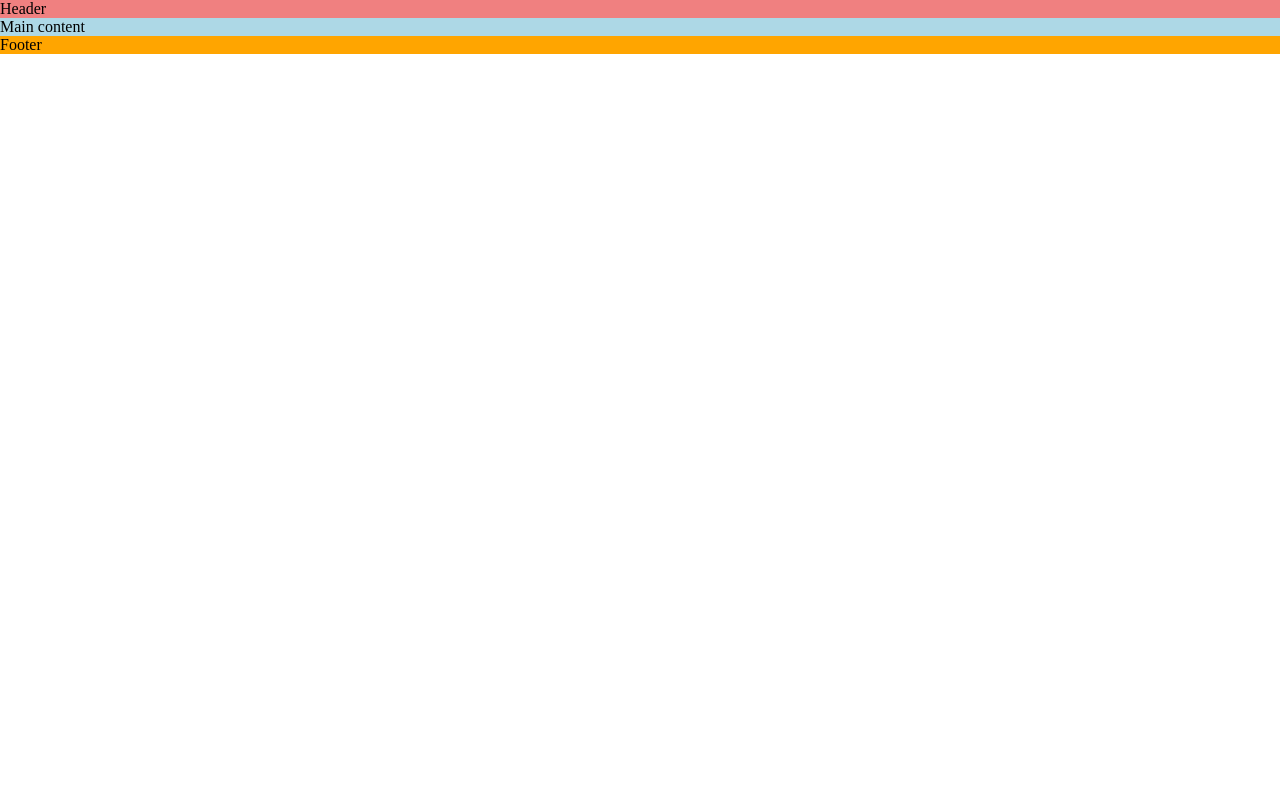
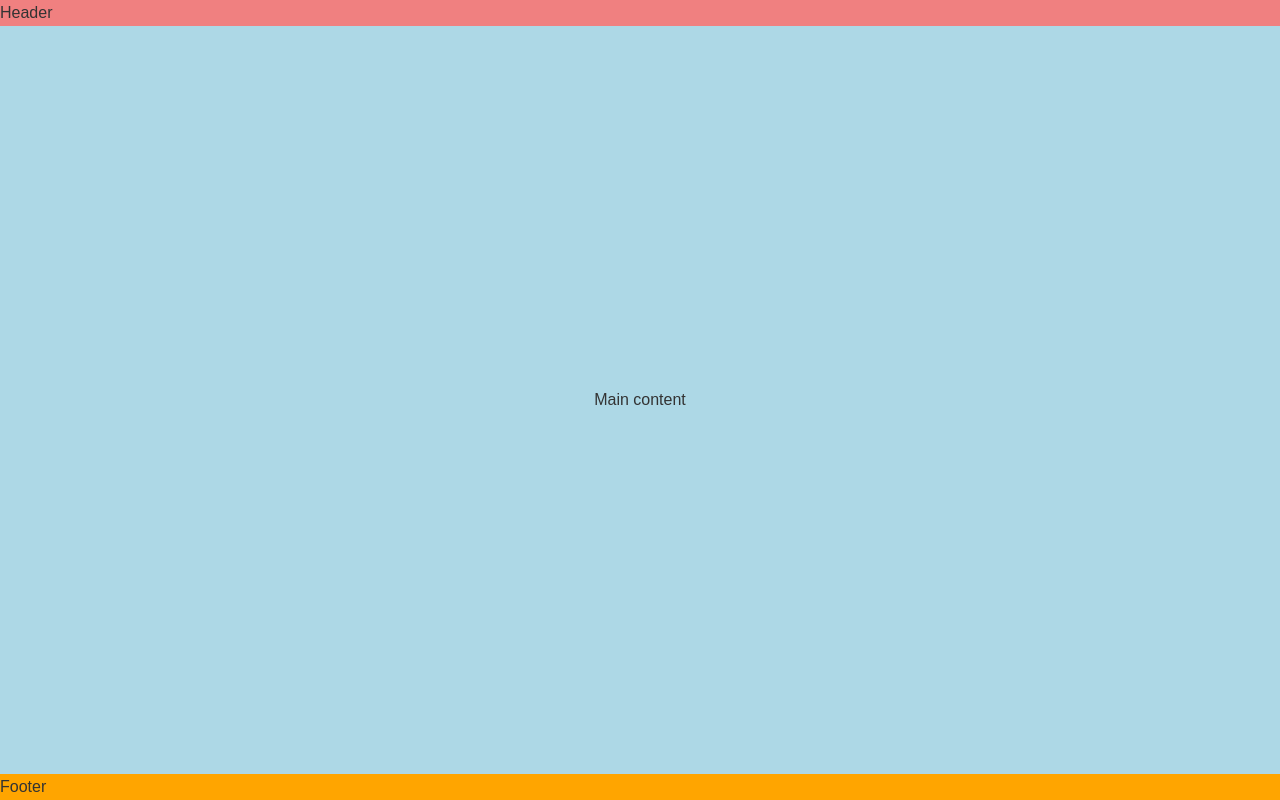
Before and after one commit to Kluivert777545/Love-running, a plain HTML site: page index.html in a window 1280 px wide. Drawn offline with Linux system fonts and the light colour scheme.

Commit message:
push footer down using flexstyle

```diff
--- a/assets/css/style.css
+++ b/assets/css/style.css
@@ -4,7 +4,22 @@
     padding: 0;
     box-sizing: border-box;
 }
+
+/* general styles */
+body {
+    min-height: 100vh;
+    display: flex;
+    flex-direction: column;
+/* generic projrect styles */
+   color: #3a3a3a;
+
+    font-family: Arial, sans-serif;
+    line-height: 1.6;
+    color: #333;
+    background-color: #f4f4f4;
+}
 /* Header */
+
 
 header {
     background-color: lightcoral;
@@ -13,7 +28,14 @@ header {
 /* Main */
 main {
     background-color: lightblue ;
+    flex: 1; 0 auto;
+/* make the main element take up any surplus space to push footer down */
 
+    padding: 20px;
+    display: flex;
+    flex-direction: column;
+    align-items: center;
+    justify-content: center;
 }
 /* Footer*/
 footer {
```
